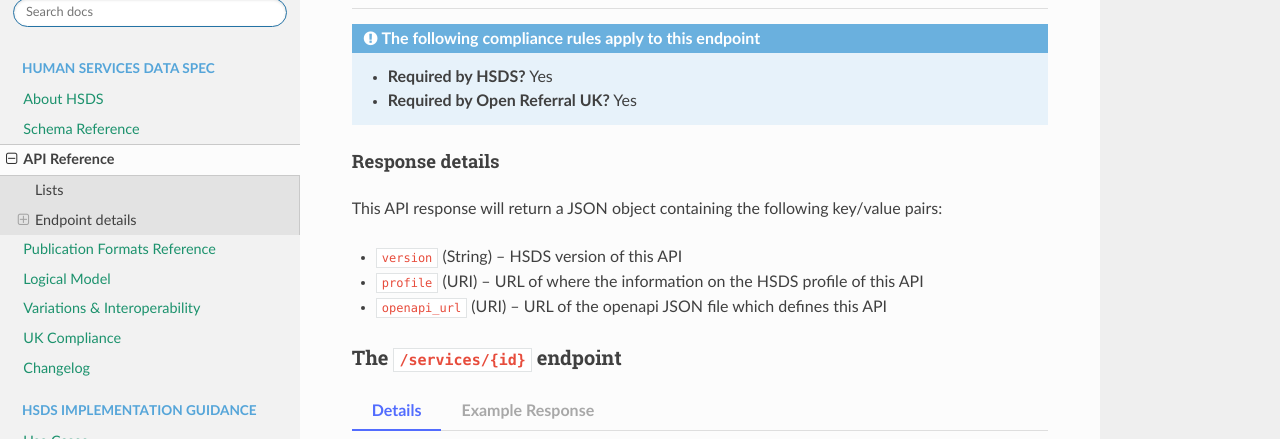
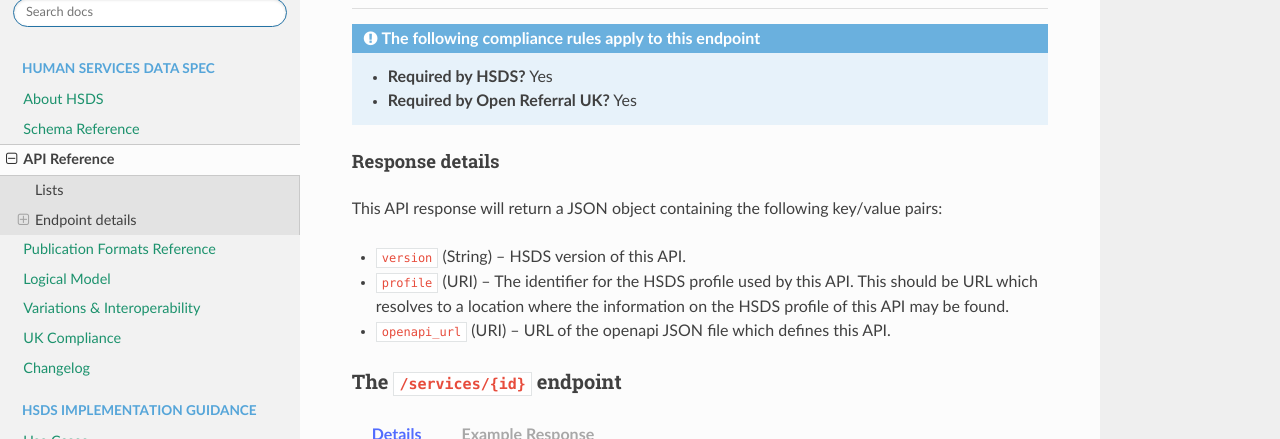
Before and after one commit to openreferral/specification, a Sphinx documentation site: the page built from docs/hsds/api_reference.md, in a window 1280 px wide and 900 px high, scrolled down 1192 px, cut to the strip 11-450 px from the top of the window. Built offline with Sphinx 7.4.7 and the Read the Docs theme 2.0.0, drawn with Linux system fonts in a browser that asks for light colours; a script that is not in the unit is left out; comment, search, counter and statistics services are not loaded.

Commit message:
Added copy surrounding the status of 'profile' uri as an identifier which is a URI rather than just being a location

```diff
--- a/docs/hsds/api_reference.md
+++ b/docs/hsds/api_reference.md
@@ -64,9 +64,9 @@
 
 This API response will return a JSON object containing the following key/value pairs:
 
-* `version` (String) &ndash; HSDS version of this API
-* `profile` (URI) &ndash; URL of where the information on the HSDS profile of this API
-* `openapi_url` (URI) &ndash; URL of the openapi JSON file which defines this API
+* `version` (String) &ndash; HSDS version of this API.
+* `profile` (URI) &ndash; The identifier for the HSDS profile used by this API. This should be URL which resolves to a location where the information on the HSDS profile of this API may be found.
+* `openapi_url` (URI) &ndash; URL of the openapi JSON file which defines this API.
 
 ### The `/services/{id}` endpoint
 
```
